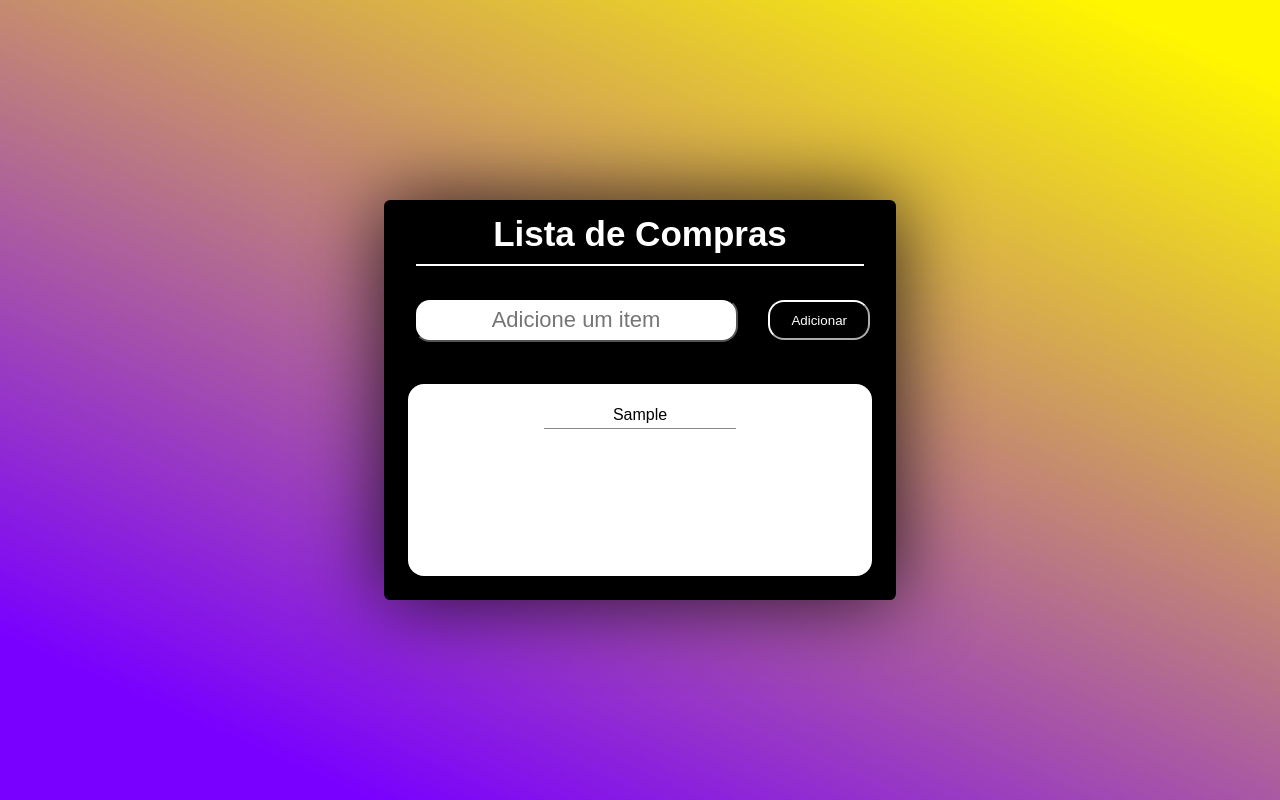
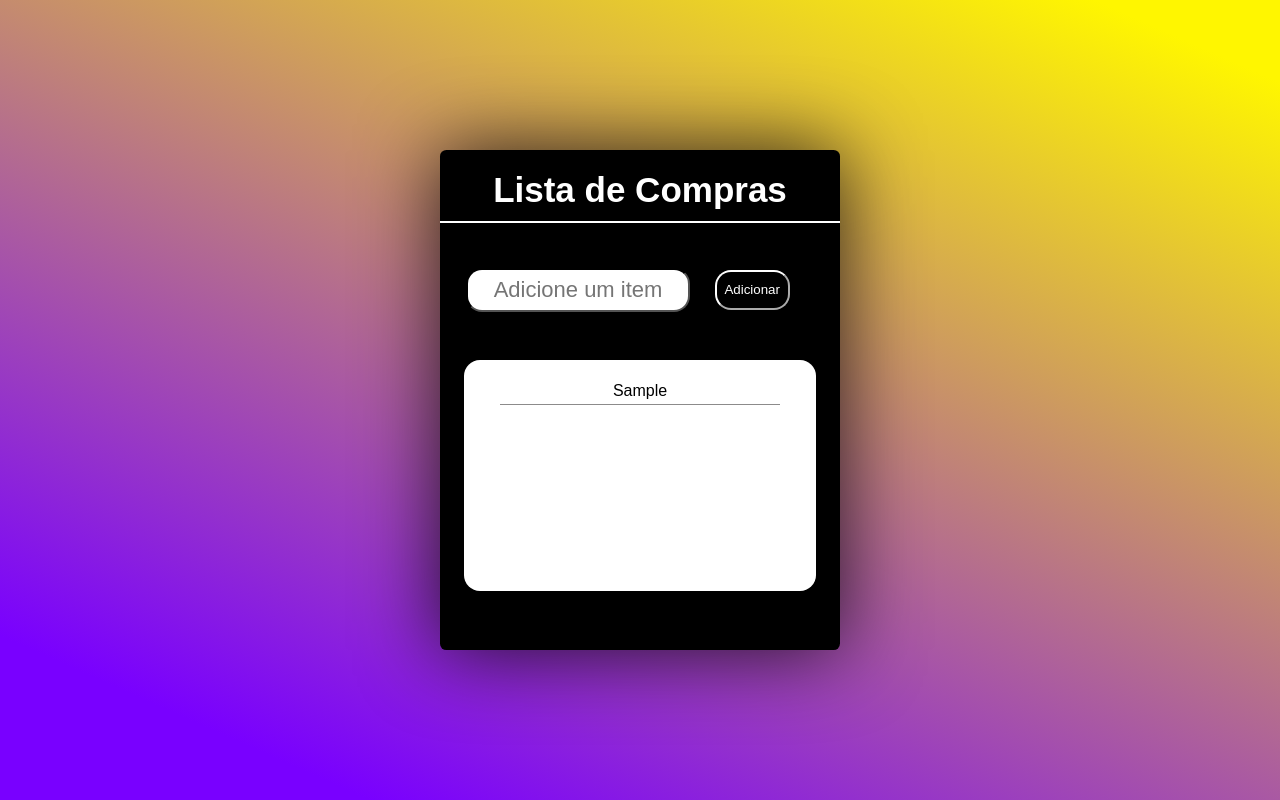
Before and after one commit to JoseAugustoTorres/Lista-de-Compras, a plain HTML site: page index.html in a window 1280 px wide. Both pictures are taken after typing "Sample" into the empty fields and a click on the button "Adicionar". Drawn offline with Linux system fonts and the light colour scheme.

Commit message:
trabalhando na proporção do site

```diff
--- a/CSS/styles.css
+++ b/CSS/styles.css
@@ -16,7 +16,8 @@
 
 .bloco-lista{
     display: grid;
-    grid-template-rows: 10vh 10vh 30vh;
+    grid-template-rows: 93px 93px 279px;
+    grid-template-columns: 250px 150px;
     grid-template-areas:
     "titulo titulo"
     "entrada botao-adicionar"
@@ -24,15 +25,15 @@
     background-color: black;
     border-radius: 0.4rem;
     box-shadow: 0 0 80px rgba(0, 0, 0, 0.8);
-    height: 50vh;
-    width: 40vw;
+    height: 500px;
+    width: 400px;
 }
 
 .titulo{
     display: grid;
     grid-area: titulo;
     place-items: center;
-    height: 10vh;
+    height: 93px;
 }
 
 h1{
@@ -41,13 +42,13 @@ h1{
     font-size: 35px;
     padding-bottom: 1.3vh;
     text-align: center;
-    width: 35vw;
+    width: 400px;
 }
 
 .entrada-itens{
     grid-area: entrada;
     height: 5vh;
-    width: 25vw;
+    width: 220px;
     font-size: 22px;
     border-radius: 1rem;
     border-color: black;
@@ -59,7 +60,7 @@ h1{
 .botao-adicionar{
     grid-area: botao-adicionar;
     height: 5vh;
-    width: 8vw;
+    width: 75px;
     margin-right: 2vw;
     border-color: rgb(255, 255, 255);
     border-radius: 1rem;
@@ -67,7 +68,7 @@ h1{
     color: white;
     text-align: center;
     align-self: center;
-    justify-self: end;
+    justify-self: center;
 }
 
 .botao-adicionar:hover{
@@ -95,14 +96,22 @@ h1{
 
 .itens-lista{
     height: 2vh;
-    width: 30vw;
+    width: auto;
 }
 
 .linha-entre-itens{
     border-top: 1px solid #8c8b8b;
-    width: 15vw;
+    width: 280px;
 }
 
 @media (max-width: 880px){
 
 }
+
+@media (button: hover) {
+    button:hover {
+        background-color: rgb(255, 255, 255);
+        border-color: rgb(0, 0, 0);
+        color: rgb(0, 0, 0);
+    }
+}
```
